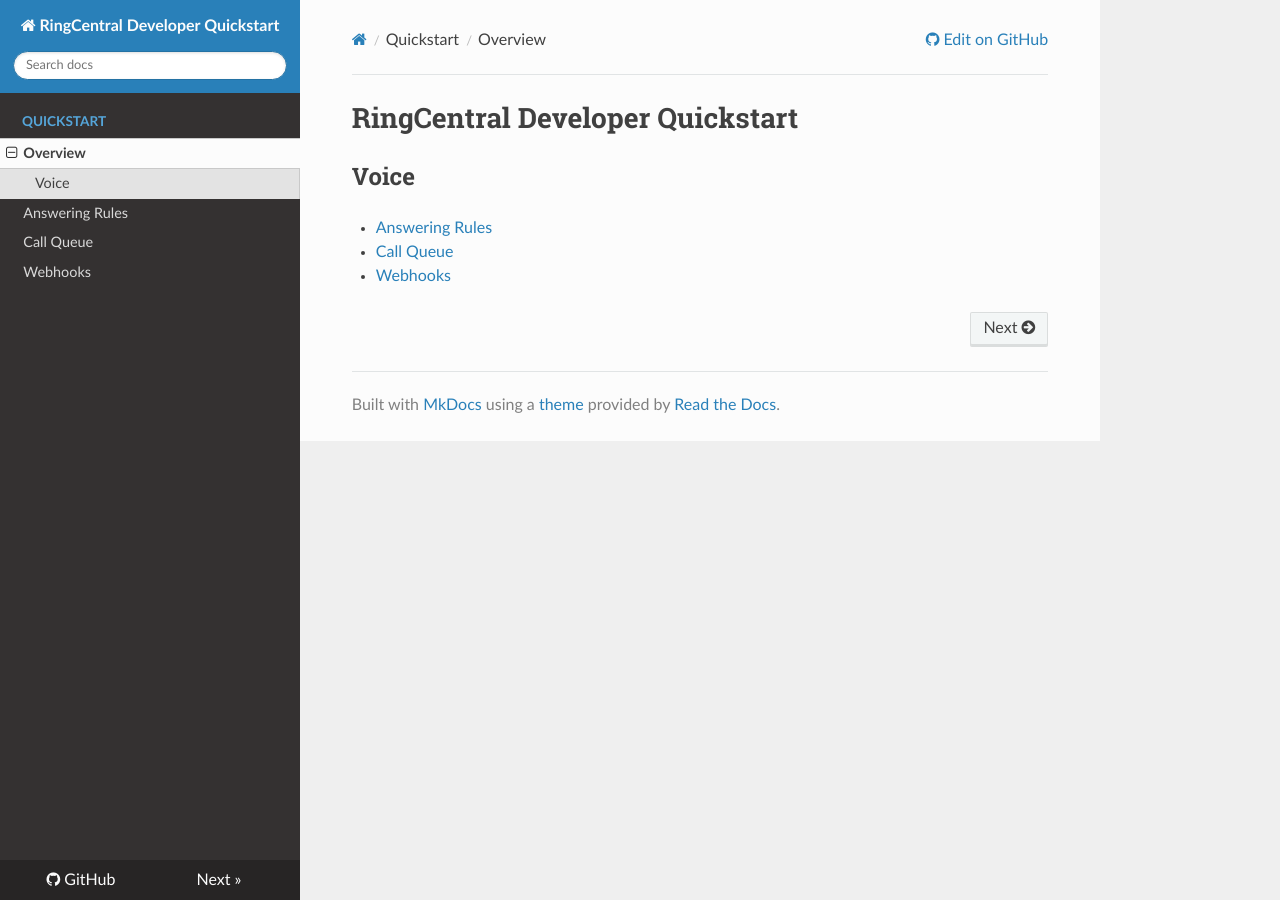
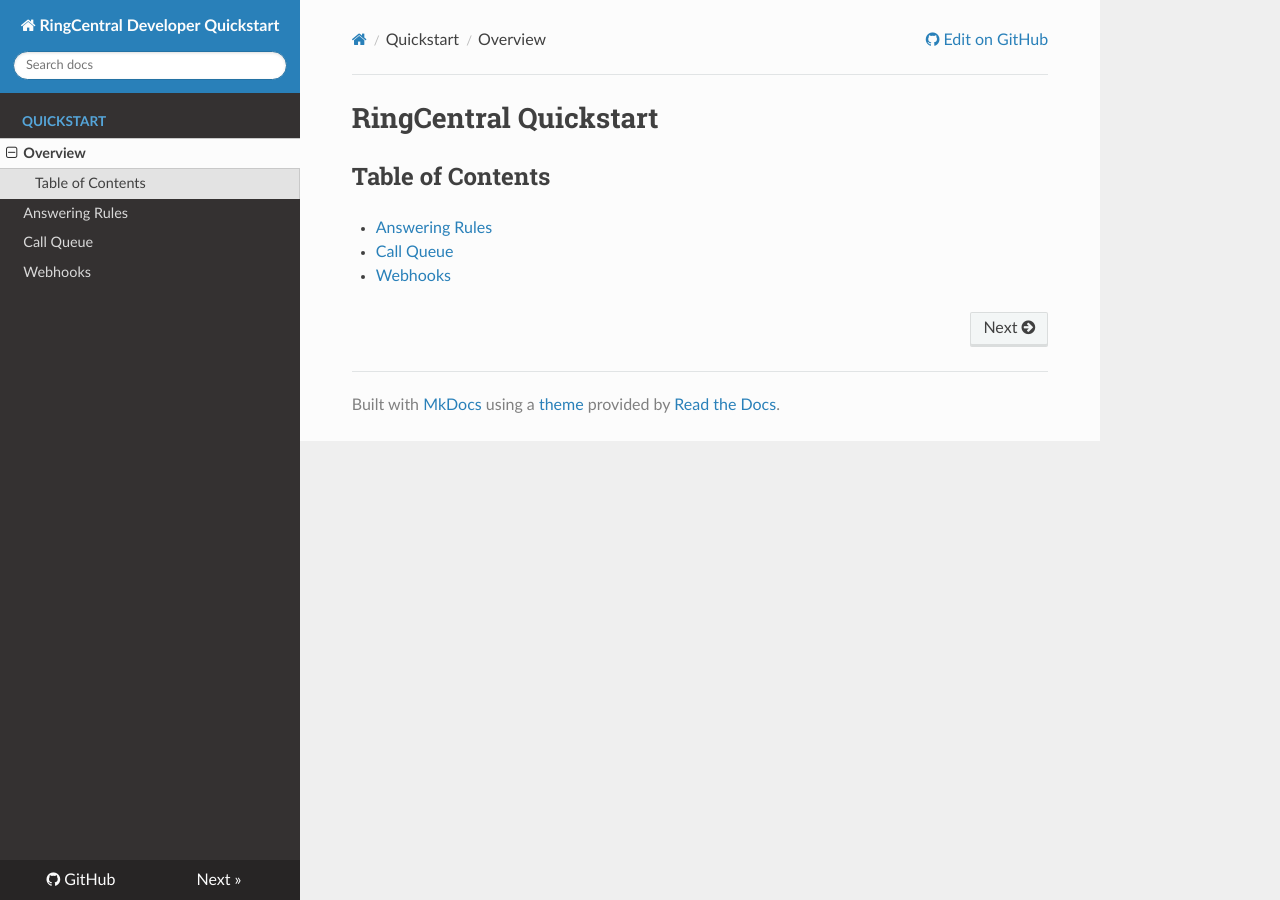
Before and after one commit to grokify/ringcentral-docs-quickstart, an MkDocs documentation site: the page built from docs/index.md, in a window 1280 px wide. Built offline with MkDocs 1.6.1, drawn with Linux system fonts in a browser that asks for light colours; nearby versions of some CDN libraries; old or Windows-style settings are respelled for this version of MkDocs.

Commit message:
update TOC

```diff
--- a/docs/index.md
+++ b/docs/index.md
@@ -1,6 +1,6 @@
-# RingCentral Developer Quickstart
+# RingCentral Quickstart
 
-## Voice
+## Table of Contents
 
 * [Answering Rules](answering_rules.md)
 * [Call Queue](call_queue.md)
```
